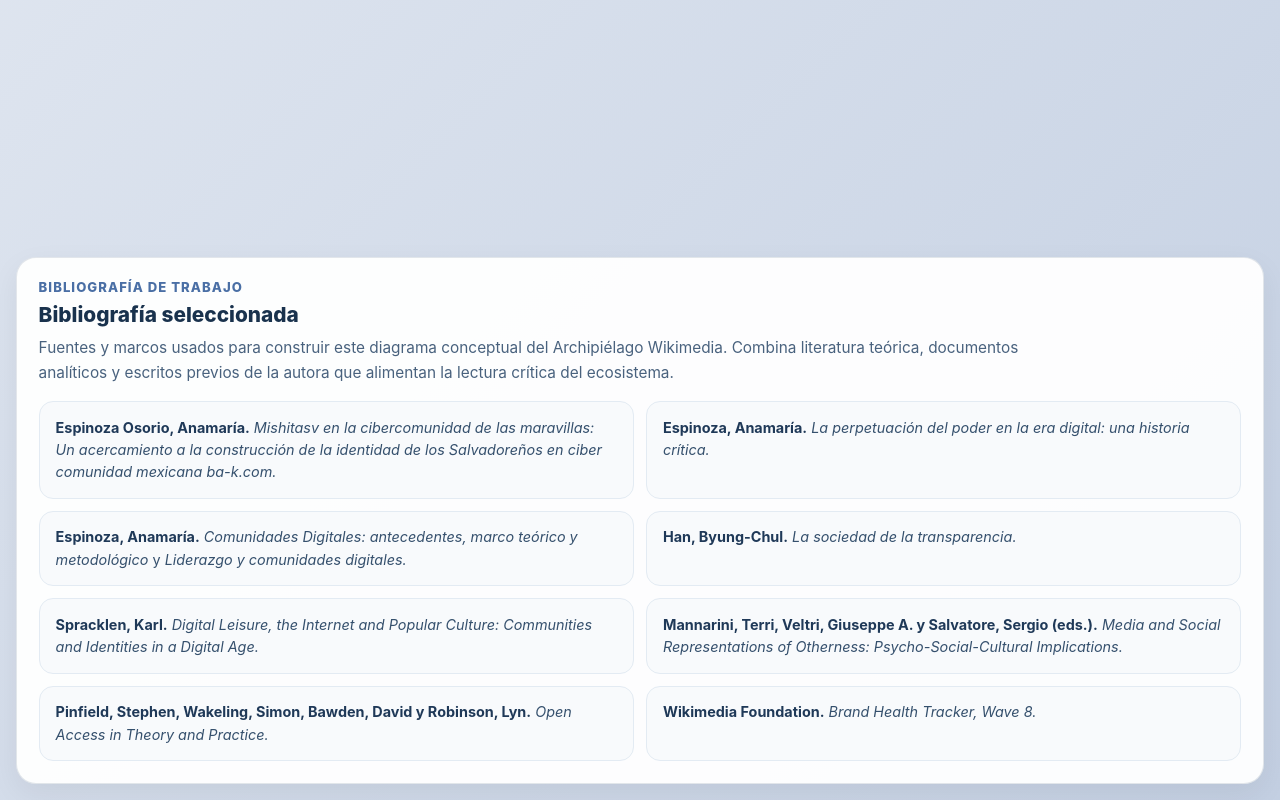
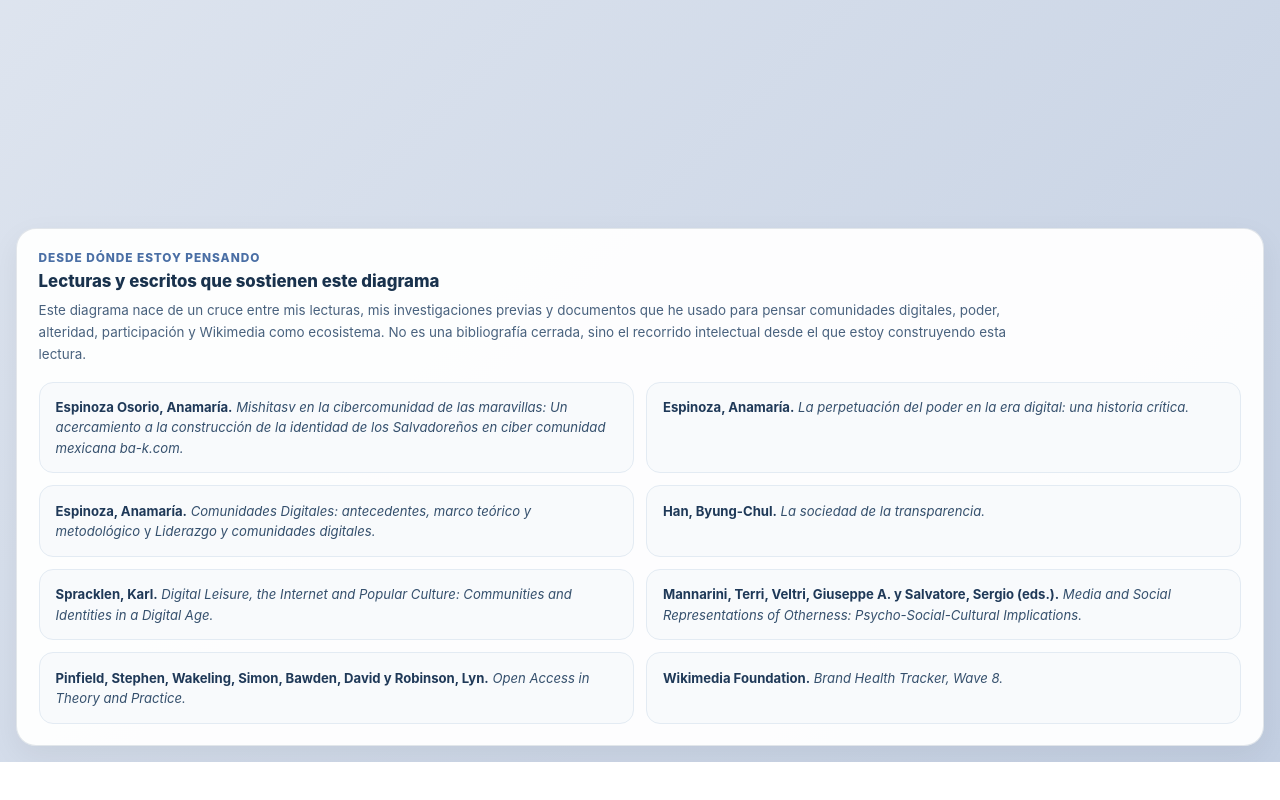
Before and after one commit to AnamariaE/esquemacomunidades, a plain HTML site: page index.html in a window 1280 px wide. Shown: the part 1825-2625 px from the top of the page. After the commit the page ends 2587 px from the top, so only its background shows below. Drawn offline with Linux system fonts and the light colour scheme.

Commit message:
Update index.html

```diff
--- a/index.html
+++ b/index.html
@@ -54,7 +54,7 @@
       border-radius: 999px;
       cursor: pointer;
       font-weight: 700;
-      font-size: 0.9rem;
+      font-size: 0.82rem;
       transition: all 0.2s ease;
     }
     .lang-btn.active {
@@ -92,7 +92,7 @@
       margin-bottom: 1.5rem;
     }
     .intro-kicker {
-      font-size: 0.82rem;
+      font-size: 0.74rem;
       text-transform: uppercase;
       letter-spacing: 0.08em;
       color: #5b7aa4;
@@ -215,7 +215,7 @@
       line-height: 1.35;
     }
     .note-panel {
-      font-size: 0.9rem;
+      font-size: 0.82rem;
       line-height: 1.55;
       color: #38506e;
     }
@@ -284,7 +284,7 @@
     }
     .detail-item-title {
       font-weight: 700;
-      font-size: 0.9rem;
+      font-size: 0.82rem;
       margin-bottom: 0.35rem;
       color: #1f3958;
     }
@@ -307,7 +307,7 @@
       margin-top: 0.9rem;
       padding-top: 0.85rem;
       border-top: 1px solid #e3ebf3;
-      font-size: 0.82rem;
+      font-size: 0.74rem;
       color: #607890;
       line-height: 1.5;
     }
@@ -322,7 +322,7 @@
       box-shadow: 0 10px 30px rgba(0,0,0,0.06);
     }
     .bibliography-kicker {
-      font-size: 0.82rem;
+      font-size: 0.74rem;
       text-transform: uppercase;
       letter-spacing: 0.08em;
       color: #4a6fa5;
@@ -330,13 +330,13 @@
       margin-bottom: 0.4rem;
     }
     .bibliography-title {
-      font-size: 1.3rem;
+      font-size: 1.05rem;
       font-weight: 800;
       color: #19324d;
       margin-bottom: 0.5rem;
     }
     .bibliography-intro {
-      font-size: 0.96rem;
+      font-size: 0.84rem;
       line-height: 1.65;
       color: #49627e;
       margin-bottom: 1rem;
@@ -362,7 +362,7 @@
       padding: 0.9rem 1rem;
       line-height: 1.55;
       color: #35506d;
-      font-size: 0.9rem;
+      font-size: 0.82rem;
     }
     .bibliography-item strong {
       color: #1f3958;
@@ -504,9 +504,9 @@
         noteStrong: 'Nota crítica.',
         noteText: ' Las capas del archipiélago no son cerradas ni estables. Se superponen, se disputan y se experimentan de forma desigual según idioma, rol, trayectoria y comunidad.',
         footer: 'Este modelo es descriptivo y crítico a la vez: organiza el ecosistema, pero también subraya que Wikimedia no solo almacena conocimiento, sino que negocia continuamente quién lo custodia, cómo se habla en su nombre y qué tipo de comunidad tiene autoridad para definirlo.',
-        bibliographyKicker: 'Bibliografía de trabajo',
-        bibliographyTitle: 'Bibliografía seleccionada',
-        bibliographyIntro: 'Fuentes y marcos usados para construir este diagrama conceptual del Archipiélago Wikimedia. Combina literatura teórica, documentos analíticos y escritos previos de la autora que alimentan la lectura crítica del ecosistema.',
+        bibliographyKicker: 'Desde dónde estoy pensando',
+        bibliographyTitle: 'Lecturas y escritos que sostienen este diagrama',
+        bibliographyIntro: 'Este diagrama nace de un cruce entre mis lecturas, mis investigaciones previas y documentos que he usado para pensar comunidades digitales, poder, alteridad, participación y Wikimedia como ecosistema. No es una bibliografía cerrada, sino el recorrido intelectual desde el que estoy construyendo esta lectura.',
         bibliographyItems: [
           '<strong>Espinoza Osorio, Anamaría.</strong> <em>Mishitasv en la cibercomunidad de las maravillas: Un acercamiento a la construcción de la identidad de los Salvadoreños en ciber comunidad mexicana ba-k.com.</em>',
           '<strong>Espinoza, Anamaría.</strong> <em>La perpetuación del poder en la era digital: una historia crítica.</em>',
@@ -538,9 +538,9 @@
         noteStrong: 'Critical note.',
         noteText: ' The layers of the archipelago are neither closed nor stable. They overlap, they are contested, and they are experienced unevenly depending on language, role, trajectory, and community.',
         footer: 'This model is both descriptive and critical: it organizes the ecosystem, but it also highlights that Wikimedia not only stores knowledge, it continuously negotiates who stewards it, how it is spoken for, and what kind of community has authority to define it.',
-        bibliographyKicker: 'Working bibliography',
-        bibliographyTitle: 'Selected bibliography',
-        bibliographyIntro: 'Sources and frameworks used to build this conceptual diagram of the Wikimedia Archipelago. It combines theoretical literature, analytical documents, and the author’s previous writings that inform the critical reading of the ecosystem.',
+        bibliographyKicker: 'Where I am thinking from',
+        bibliographyTitle: 'Readings and writings behind this diagram',
+        bibliographyIntro: 'This diagram emerges from a dialogue between my readings, my previous research, and the documents I have been using to think through digital communities, power, otherness, participation, and Wikimedia as an ecosystem. It is not a closed bibliography, but the intellectual path from which I am building this interpretation.',
         bibliographyItems: [
           '<strong>Espinoza Osorio, Anamaría.</strong> <em>Mishitasv en la cibercomunidad de las maravillas: Un acercamiento a la construcción de la identidad de los Salvadoreños en ciber comunidad mexicana ba-k.com.</em>',
           '<strong>Espinoza, Anamaría.</strong> <em>La perpetuación del poder en la era digital: una historia crítica.</em>',
```
